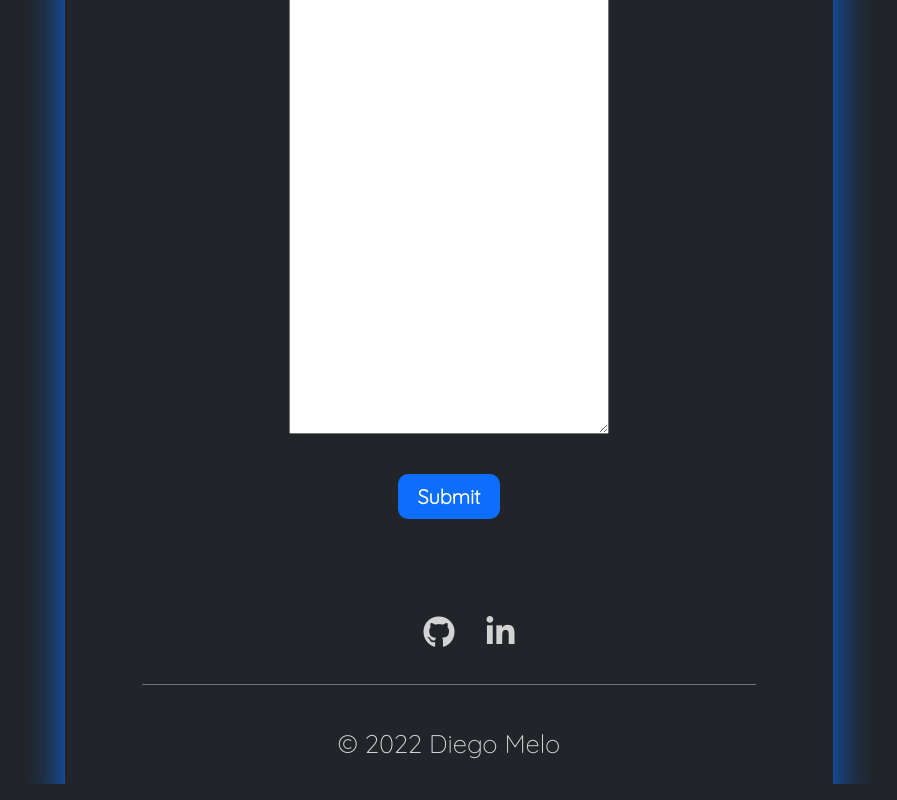
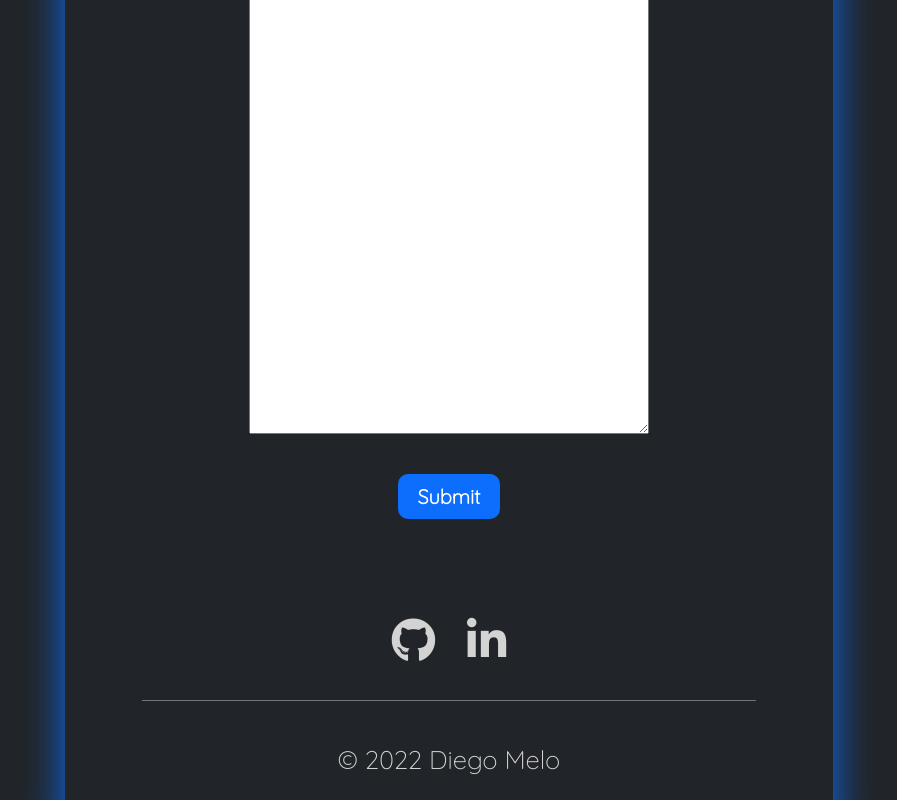
Before and after one commit to POWRFULCOW89/portfolio, a Next.js app: page /contact in a window 1280 px wide. Shown: the part 624-1424 px from the top of the page, without its empty margins (191-1088 px from the left). Built offline with nearby package versions, Linux system fonts and the light colour scheme.

Commit message:
Final styles

```diff
--- a/pages/portfolio/index.tsx
+++ b/pages/portfolio/index.tsx
@@ -15,7 +15,8 @@ const Portfolio = (props: PortfolioProps) => {
   const renderProjects = () => {
     const projects = props.projects;
 
-    let width = 330;
+    // let width = 330;
+    let width = 400;
     let height = (width * 9) / 16;
 
     return projects.map((project) => (
@@ -31,7 +32,6 @@ const Portfolio = (props: PortfolioProps) => {
           <a>
             <Image
               className={styles.projectImage}
-              // src="/robalo.png"
               src={`/projects/${project.name}.png`}
               key={`project-${project.name}`}
               width={width}
--- a/styles/Contact.module.scss
+++ b/styles/Contact.module.scss
@@ -36,7 +36,7 @@
   textarea {
     font-size: 1.25rem;
     padding: 0.5em 1em;
-    width: 20rem;
+    width: 20em;
   }
 
   button {
@@ -95,3 +95,16 @@
 .spinner {
   animation: spin 1.5s linear infinite;
 }
+
+@media (max-width: 768px) {
+  .form {
+    input,
+    textarea {
+      font-size: 1.25rem;
+      padding: 0.5em 1em;
+      width: 20rem;
+    }
+
+    margin-bottom: 5em;
+  }
+}
--- a/styles/Portfolio.module.scss
+++ b/styles/Portfolio.module.scss
@@ -13,7 +13,7 @@
 
 .projectsContainer {
   display: grid;
-  grid-template-columns: repeat(3, 1fr);
+  grid-template-columns: repeat(2, 1fr);
   gap: 2em;
   margin: 2em;
   padding: 2em;
--- a/styles/globals.scss
+++ b/styles/globals.scss
@@ -77,11 +77,12 @@ footer {
     justify-content: space-around;
     align-items: center;
     margin: 0;
+    padding: 0;
   }
 
   li {
     padding: 1rem;
-    font-size: 2rem;
+    font-size: 1.75em;
   }
 }
 
```
